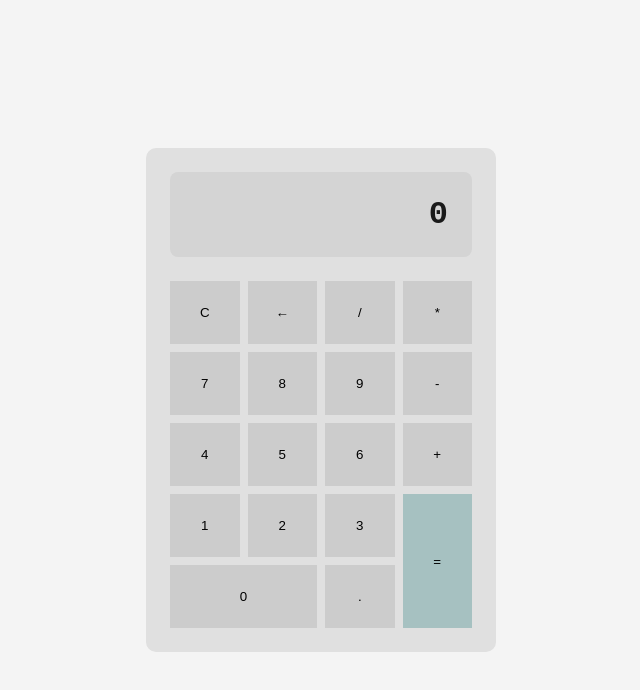
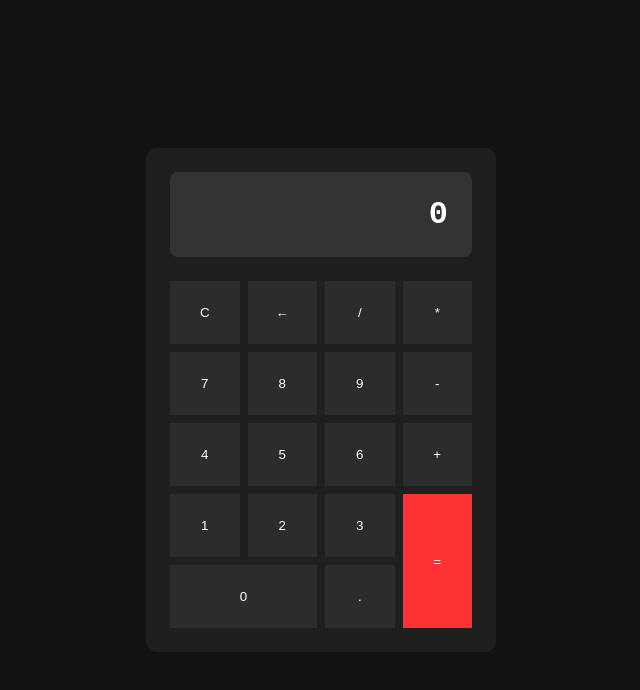
Before and after one commit to Brainspeck/simple-calculator, a plain HTML site: page index.html in a window 1280 px wide. Shown: the whole page, without its empty margins (319-959 px from the left). Drawn offline with Linux system fonts and the light colour scheme.

Commit message:
changed styles

```diff
--- a/main.css
+++ b/main.css
@@ -7,15 +7,15 @@
 
 body {
     min-height: 100vh;
-    background-color: #f4f4f4;
+    background-color: #121212;
     display: flex ;
     justify-content: center;
     align-items: center ;
 }
 
 .mainContainer{
-    background-color: #e0e0e0;
-    color: #1a1a1a;
+    background-color: #1f1f1f;
+    color: #ffffff;
     display: grid;
     grid-template-columns: repeat(4, 1fr);
     width: 350px;
@@ -27,7 +27,7 @@ body {
 
 .screen{
     grid-column:  1 / -1;
-    background-color: #d4d4d4;
+    background-color: #333333;
     padding: 1.5rem;
     font-size: 2rem;
     text-align: right;
@@ -39,7 +39,8 @@ body {
 }
 
 .btn{
-   background-color: #cccccc;
+   background-color: #2c2c2c;
+   color: #ffffff;
    border: 0;
    padding: 1.5rem .5rem;
    display: flex;
@@ -48,7 +49,7 @@ body {
 }
 
 .btn:hover{
-    background-color: #b3b3b3;
+    background-color: #1e1e1e;
     border-radius: 0.5rem;
     cursor: pointer;
 }
@@ -59,5 +60,5 @@ body {
 
 #equal{
     grid-row:  span 2;
-    background-color: #a6c1c1;
+    background-color: #ff3333;
 }
```
